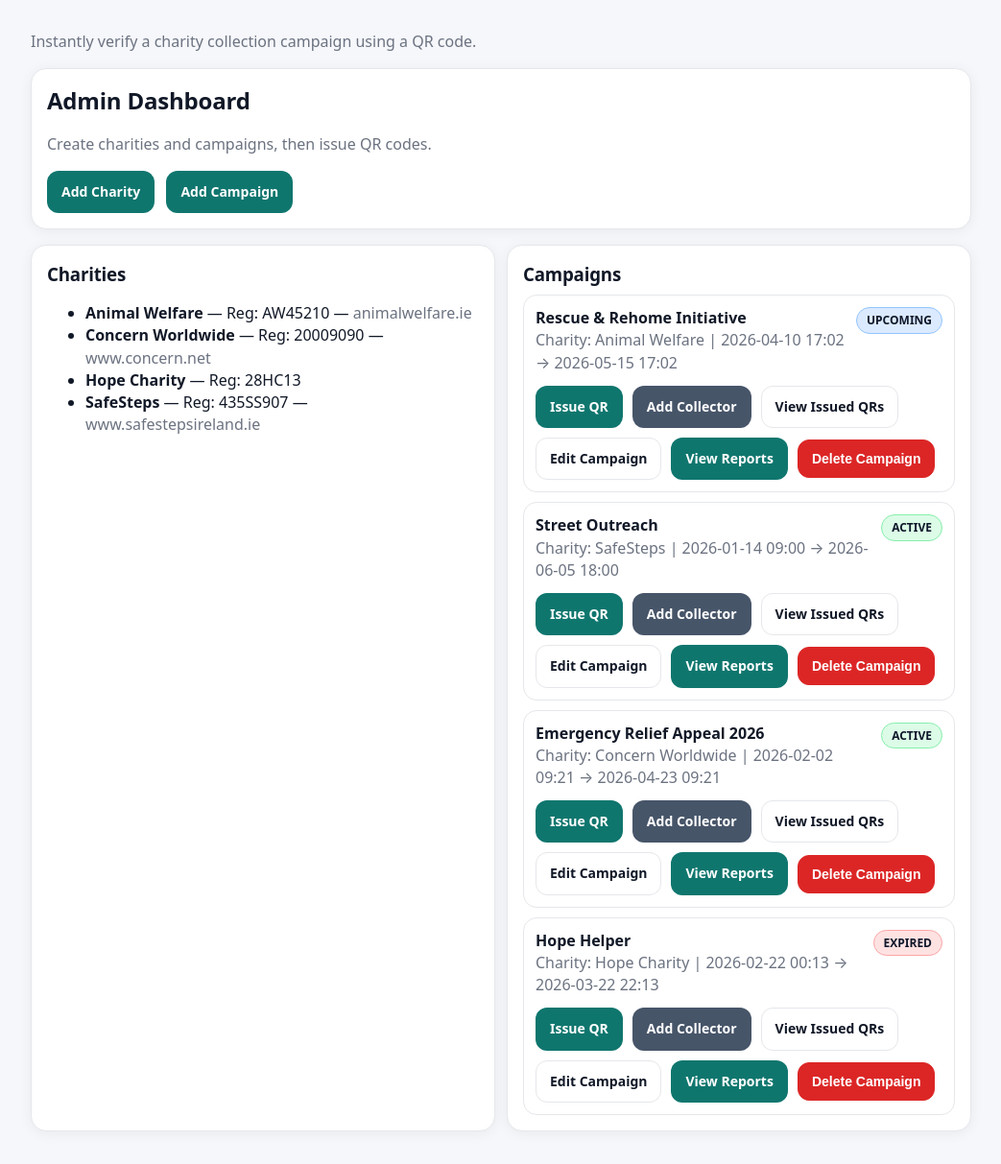
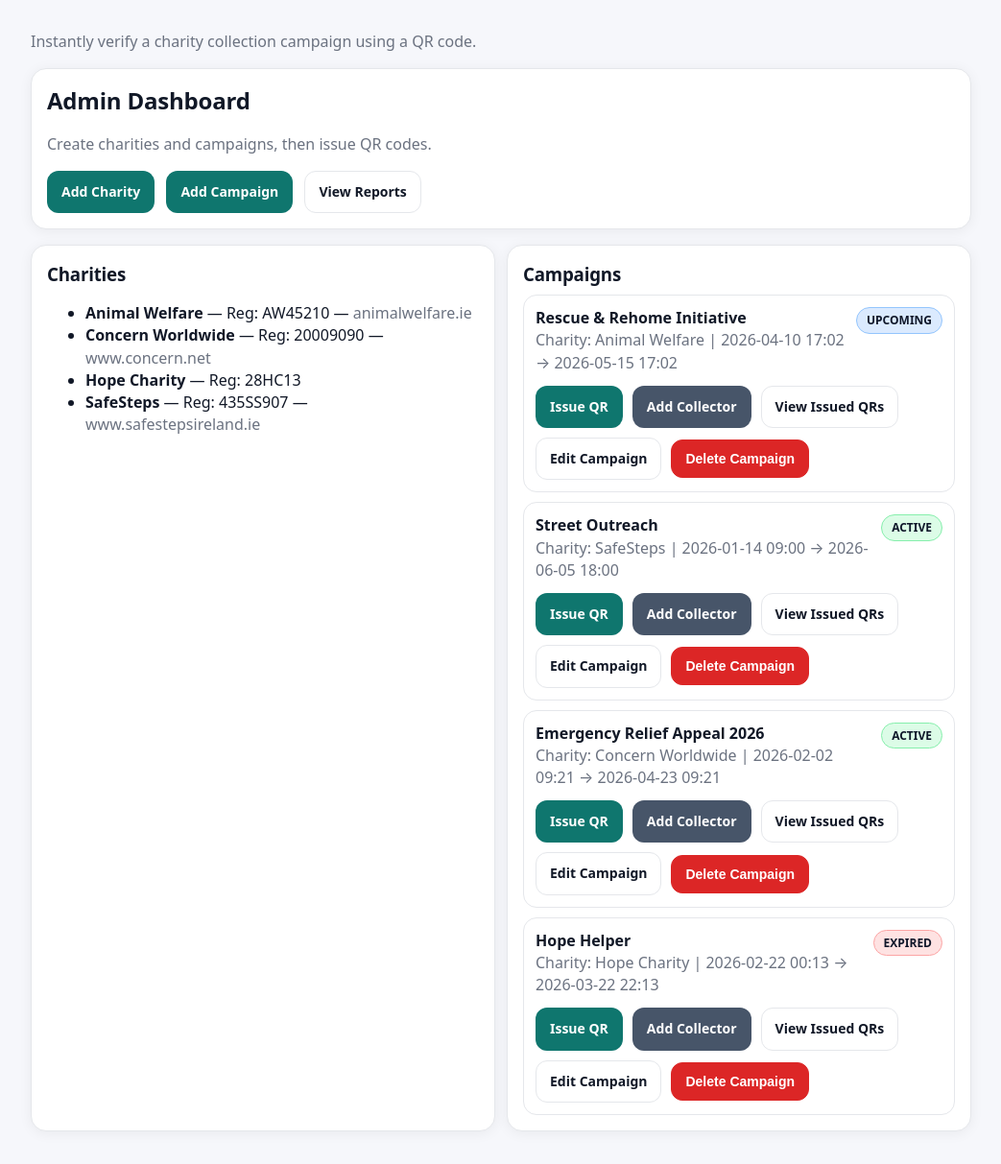
Before and after one commit to joyewole/doorstep-charity-verification, a Flask app: page /admin/ in a window 1280 px wide. Shown: the part 68-1281 px from the top of the page at 96% size, without its empty margins (118-1161 px from the left). Run offline with Flask 3, Linux system fonts and the light colour scheme; a user stored in the database is signed in; data comes from the database, SQL or seed files in the repository; both versions use the stored data as it was after the commit.

Commit message:
Remove unwated stuff and fix errors

```diff
--- a/app/templates/admin/dashboard.html
+++ b/app/templates/admin/dashboard.html
@@ -8,6 +8,9 @@
     <div style="margin-top: 12px;">
       <a class="btn" href="{{ url_for('admin.new_charity') }}">Add Charity</a>
       <a class="btn" href="{{ url_for('admin.new_campaign') }}" style="margin-left: 8px;">Add Campaign</a>
+      <a class="btn outline" href="{{ url_for('admin.reports_list') }}" style="margin-left: 8px;">
+        View Reports
+      </a>
     </div>
   </div>
 
@@ -81,10 +84,6 @@
               Edit Campaign
             </a>
 
-            <a class="btn" href="{{ url_for('admin.reports_list') }}">
-              View Reports
-            </a>
-
             <form method="POST"
                   action="{{ url_for('admin.delete_campaign', campaign_id=cam.id) }}"
                   onsubmit="return confirm('Are you sure you want to delete this campaign? This cannot be undone.');"
--- a/app/templates/verify_result.html
+++ b/app/templates/verify_result.html
@@ -93,7 +93,6 @@
     </div>
   </div>
 
-  <!-- FRAUD ALERTS (SEPARATE CARD) -->
   {% if recent_alerts %}
     <div class="card" style="margin-top:20px;">
       <h3>Recent Fraud Alerts</h3>
@@ -115,7 +114,6 @@
       </ul>
 
       <a class="btn" href="/alerts">View All Fraud Alerts</a>
-      <a class="btn danger" href="/report-suspicious">Report Suspicious Activity</a>
     </div>
   {% endif %}
 
```
Also changed, not shown: instance/app.db.
